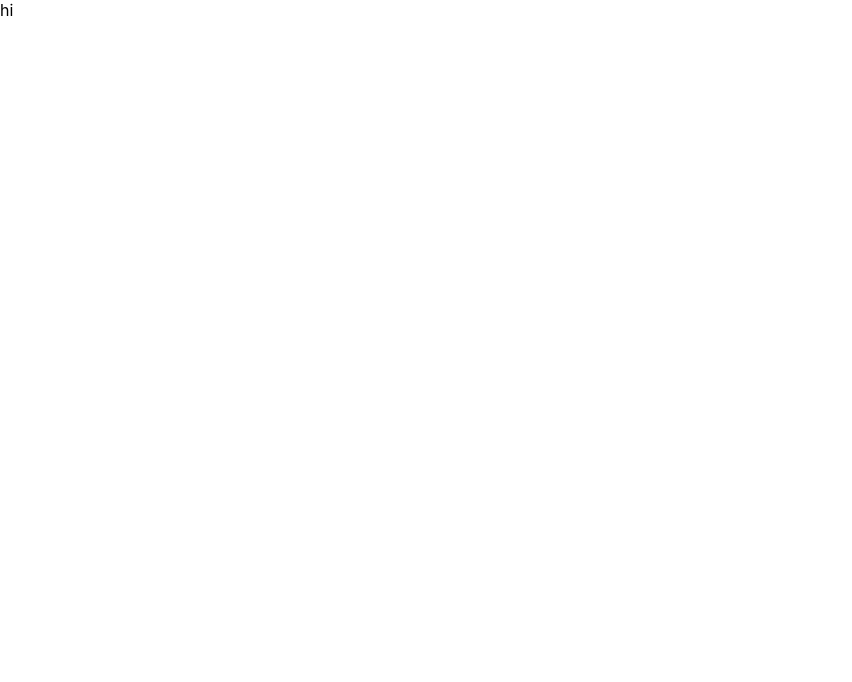
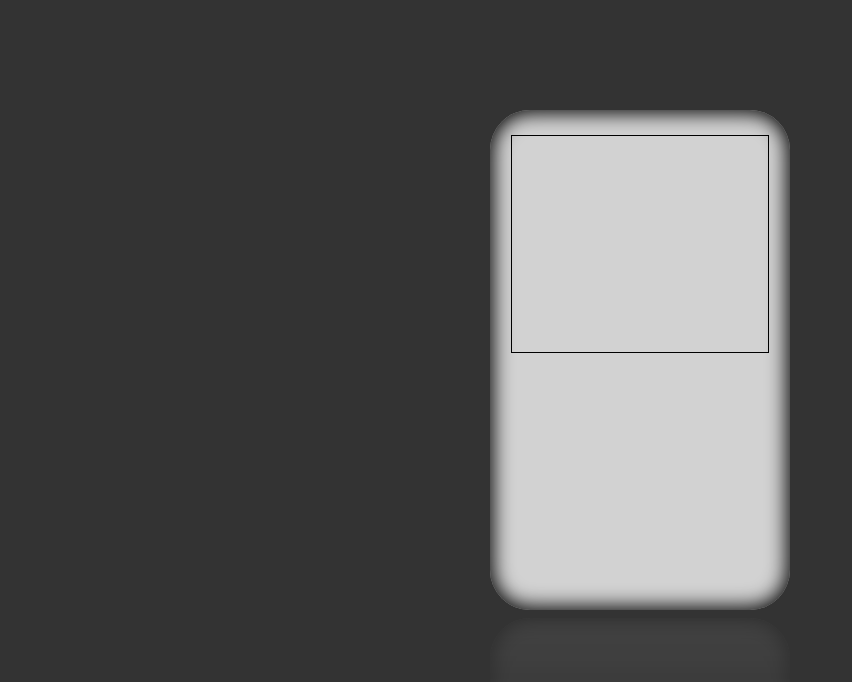
Before and after one commit to siddy-1998/iPod, a React (Create React App) app: page / in a window 1280 px wide. Shown: the top 682 px of the page, without its empty margins (0-852 px from the left). Built offline with nearby package versions, Linux system fonts and the light colour scheme.

Commit message:
add base components i.e holder(display,wheel)

```diff
--- a/src/components/App.js
+++ b/src/components/App.js
@@ -1,11 +1,17 @@
 import React from 'react';
+import Holder from './Holder';
 
-function App() {
-  return (
-    <div className="App">
-      hi
-    </div>
+class App extends React.Component {
+
+ render(){
+     return(
+       <div className="App">
+         <Holder />
+       </div>
   );
+
+ }
+
 }
 
 export default App;
--- /dev/null
+++ b/src/components/Display.js
@@ -0,0 +1,13 @@
+import React from 'react';
+
+// Render wheel
+const Display = () =>{
+        return (
+            <div className="display">
+
+            </div>
+        )
+
+}
+
+export default Display;
--- /dev/null
+++ b/src/components/Holder.js
@@ -0,0 +1,18 @@
+import React from 'react';
+import Wheel from './Wheel.js'
+import Display from './Display.js'
+
+const Holder = () => {
+    return(
+        <div className="holder">
+            <Display />
+            <Wheel />
+        </div>
+
+    );
+
+
+
+}
+
+export default Holder;
--- /dev/null
+++ b/src/components/Wheel.js
@@ -0,0 +1,14 @@
+import React from 'react';
+
+// Render wheel
+class Wheel extends React.Component {
+    render() {
+        return (
+            <div className="wheel-container">
+
+            </div>
+        )
+    }
+}
+
+export default Wheel;
--- a/src/index.css
+++ b/src/index.css
@@ -1,5 +1,11 @@
 body {
   margin: 0;
+  display: flex;
+  width: 100vw;
+  height: 90vh;
+  background-color: #333333;
+  justify-content: center;
+  align-items: center;
   font-family: -apple-system, BlinkMacSystemFont, 'Segoe UI', 'Roboto', 'Oxygen',
     'Ubuntu', 'Cantarell', 'Fira Sans', 'Droid Sans', 'Helvetica Neue',
     sans-serif;
@@ -7,7 +13,36 @@ body {
   -moz-osx-font-smoothing: grayscale;
 }
 
-code {
-  font-family: source-code-pro, Menlo, Monaco, Consolas, 'Courier New',
-    monospace;
+.holder{
+   height: 500px;
+   width: 300px;
+   border-radius: 40px;
+   background-color: rgb(210, 210, 210);
+   display: flex;
+   flex-direction: column;
+   align-items: center;
+   box-shadow: inset 0 0 20px 3px black;
+   -webkit-box-reflect: below 8px -webkit-gradient(linear, left top, left bottom, from(transparent), color-stop(70%, transparent), to(rgba(250, 250, 250, 0.1)));
 }
+
+.display {
+
+  background-size: cover;
+  background-position: center;
+  width: 250px;
+  height: 210px;
+  margin-top: 25px;
+  border: 1.5px solid black;
+  padding: 3px;
+  display: flex;
+  flex-direction: column;
+}
+
+.wheel-container {
+  position: relative;
+  width: 200px;
+  height: 200px;
+  margin-top: auto;
+  margin-bottom: 20px;
+  display: flex;
+}
```
